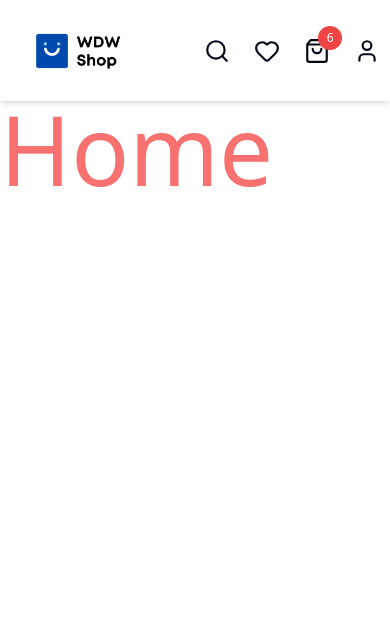
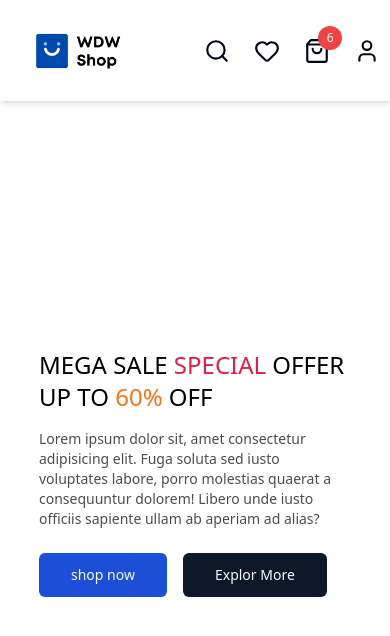
Before and after one commit to Muad-Ahmed/ecommerce-next-js, a Next.js app: page / in a window 390 px wide. Shown: the top 636 px of the page. Built offline with nearby package versions, Linux system fonts and the light colour scheme; no server answers.

Commit message:
add hero section with responsive design

```diff
--- /dev/null
+++ b/components/home/Hero.tsx
@@ -0,0 +1,44 @@
+import React from "react";
+import { Button } from "../ui/button";
+import Image from "next/image";
+
+const Hero = () => {
+  return (
+    <div className="w-full h-[calc(100vh-12vh)] flex flex-col justify-center">
+      {/* Define grid */}
+      <div className="w-4/5 mx-auto grid items-center grid-cols-1 lg:grid-cols-2 gap-12">
+        {/* Content */}
+        <div>
+          <h1 className="text-2xl md:text-3xl lg:text-4xl xl:text-5xl text-black uppercase">
+            mega sale <span className="text-rose-600">Special</span> Offer up to{" "}
+            <span className="text-orange-500">60%</span> off
+          </h1>
+          <p className="text-sm md:text-base lg:text-lg text-black text-opacity-70 mt-4">
+            Lorem ipsum dolor sit, amet consectetur adipisicing elit. Fuga
+            soluta sed iusto voluptates labore, porro molestias quaerat a
+            consequuntur dolorem! Libero unde iusto officiis sapiente ullam ab
+            aperiam ad alias?
+          </p>
+          <div className="flex mt-6 items-center space-x-4">
+            <Button size={"lg"} className="bg-blue-700">
+              shop now
+            </Button>
+            <Button size={"lg"}>Explor More</Button>
+          </div>
+        </div>
+        {/* Image content */}
+        <div className="hidden lg:block">
+          <Image
+            src="/images/hero.svg"
+            alt="hero"
+            width={600}
+            height={600}
+            className="lg:h-[70%] lg:w-[70%] xl:w-[80%] xl:h-[80%] mx-auto"
+          />
+        </div>
+      </div>
+    </div>
+  );
+};
+
+export default Hero;
--- a/components/home/Home.tsx
+++ b/components/home/Home.tsx
@@ -1,8 +1,9 @@
 import React from 'react'
+import Hero from './Hero'
 
 const Home = () => {
   return (
-    <div>Home</div>
+    <Hero />
   )
 }
 
```
